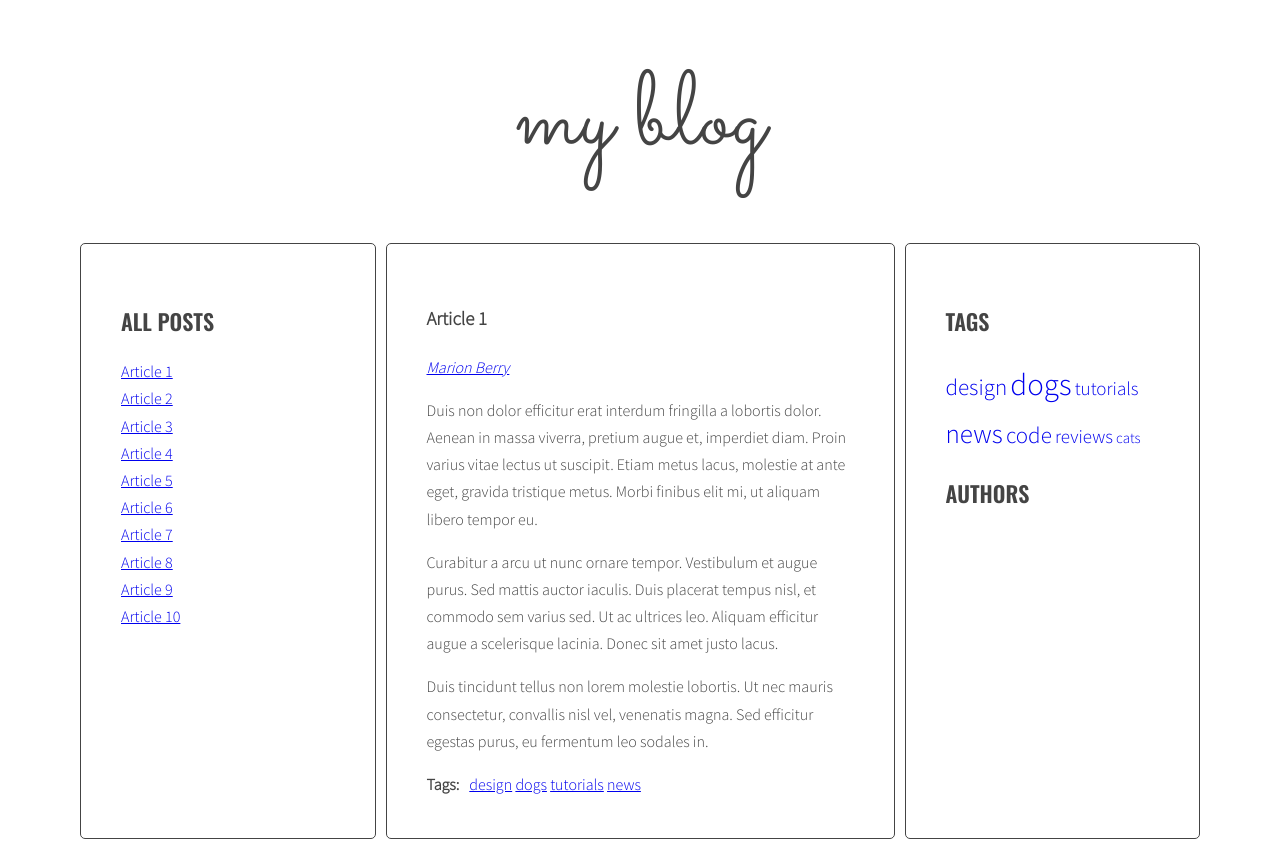
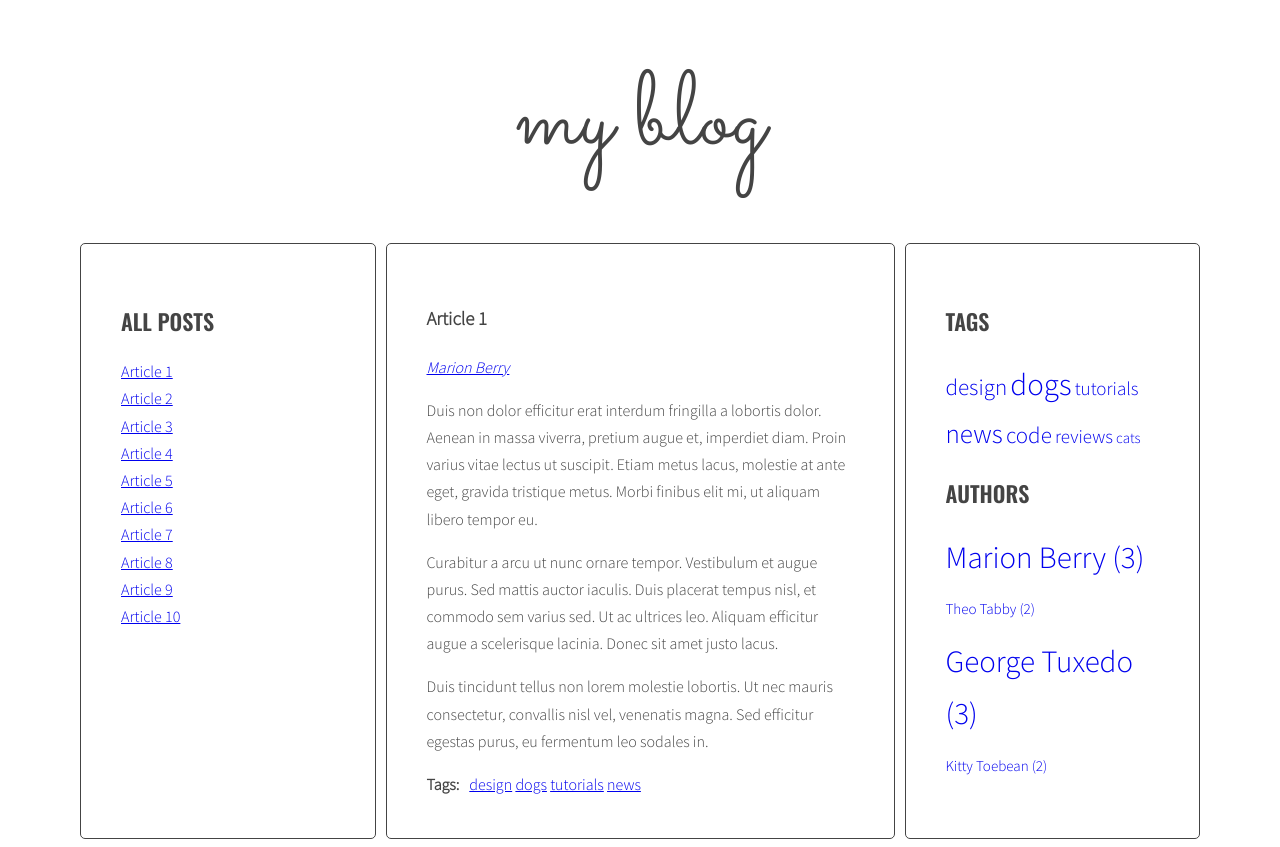
Before and after one commit to Martenia/javascript-blog, a website: page index.html in a window 1280 px wide. Drawn offline with nearby package versions, Linux system fonts and the light colour scheme.

Commit message:
Dokończenie zadania 6.3

```diff
--- a/js/script.js
+++ b/js/script.js
@@ -1,4 +1,16 @@
 'use strict';
+
+const opt = {
+  articleSelector: '.post',
+  titleSelector: '.post-title',
+  titleListSelector: '.titles',
+  articleTagsSelector: '.post-tags .list',
+  articleAuthorSelector: '.post-author',
+  cloudClassCount: 5,
+  cloudClassPrefix: 'tag-size-',
+  authorsListSelector: '.authors.list',
+  tagsListSelector: '.tags.list'
+};
 
 function titleClickHandler(event){
   console.log('Link was clicked!');
@@ -39,25 +51,15 @@ function titleClickHandler(event){
 }
 
 
-const optArticleSelector = '.post',
-  optTitleSelector = '.post-title',
-  optTitleListSelector = '.titles',
-  optArticleTagsSelector = '.post-tags .list',
-  optArticleAuthorSelector = '.post-author',
-  optCloudClassCount = 5,
-  optCloudClassPrefix = 'tag-size-',
-  optAuthorsListSelector = '.authors.list',
-  optTagsListSelector = '.tags.list';
-
 
 function generateTitleLinks(customSelector = ''){
 
   /* remove contents of titleList */
-  const titleList = document.querySelector(optTitleListSelector);
+  const titleList = document.querySelector(opt.titleListSelector);
   titleList.innerHTML = '';
 
   /* for each article */
-  const articles = document.querySelectorAll(optArticleSelector + customSelector);
+  const articles = document.querySelectorAll(opt.articleSelector + customSelector);
   // console.log(articles);
   // console.log(customSelector);
   // console.log(optArticleSelector + customSelector);
@@ -69,7 +71,7 @@ function generateTitleLinks(customSelector = ''){
     const articleId = article.getAttribute('id');
 
     /* find the title element & get the title from the title element */
-    const articleTitle = article.querySelector(optTitleSelector).innerHTML;
+    const articleTitle = article.querySelector(opt.titleSelector).innerHTML;
 
     /* create HTML of the link */
     const linkHTML = '<li><a href="#' + articleId + '"><span>' + articleTitle + '</span></a></li>';
@@ -124,9 +126,9 @@ function calculateTagClass(count, params) {
   const normalizedCount = count - params.min;
   const normalizedMax = params.max - params.min;
   const percentage = normalizedCount / normalizedMax;
-  const classNumber = Math.floor( percentage * (optCloudClassCount - 1) + 1 );
+  const classNumber = Math.floor( percentage * (opt.cloudClassCount - 1) + 1 );
 
-  return optCloudClassPrefix + classNumber;
+  return opt.cloudClassPrefix + classNumber;
 }
 
 
@@ -134,12 +136,12 @@ function generateTags(){
   /* [NEW] create a new variable allTags with an empty object */
   let allTags = {};
   /* find all articles */
-  const articles = document.querySelectorAll(optArticleSelector);
+  const articles = document.querySelectorAll(opt.articleSelector);
   // console.log(articles);
   /* START LOOP: for every article: */
   for(let article of articles){
     /* find tags wrapper */
-    const tagsWrapper = article.querySelector(optArticleTagsSelector);
+    const tagsWrapper = article.querySelector(opt.articleTagsSelector);
     // console.log(tagsWrapper);
     /* make html variable with empty string */
     let html = '';
@@ -172,7 +174,7 @@ function generateTags(){
     /* END LOOP: for every article: */
   }
   /* [NEW] find list of tags in right column */
-  const tagList = document.querySelector(optTagsListSelector);
+  const tagList = document.querySelector(opt.tagsListSelector);
 
   const tagsParams = calculateTagsParams(allTags);
   console.log('tagsParams:', tagsParams);
@@ -286,8 +288,8 @@ calculateAuthorsParams();
 
 
 function calculateAuthorClass(count, params) {
-  const classNumber = Math.floor( ( (count - params.min) / (params.max - params.min) ) * optCloudClassCount + 1 );
-  return optCloudClassPrefix + classNumber;
+  const classNumber = Math.floor( ( (count - params.min) / (params.max - params.min) ) * opt.cloudClassCount + 1 );
+  return opt.cloudClassPrefix + classNumber;
 }
 
 
@@ -295,12 +297,12 @@ function generateAuthors(){
   // create a new variable allAuthors with an empty object
   let allAuthors = {};
   /* find all articles */
-  const articles = document.querySelectorAll(optArticleSelector);
+  const articles = document.querySelectorAll(opt.articleSelector);
   // console.log(articles);
   /* START LOOP: for every article: */
   for (let article of articles){
     /* find author wrapper */
-    const authorWrapper = article.querySelector(optArticleAuthorSelector);
+    const authorWrapper = article.querySelector(opt.articleAuthorSelector);
     // console.log(authorWrapper);
 
     /* get tags from data-author attribute */
@@ -325,7 +327,7 @@ function generateAuthors(){
     authorWrapper.innerHTML = authorTag;
   }
   /* find list of authors in right column */
-  const authorList = document.querySelector(optAuthorsListSelector);
+  const authorList = document.querySelector(opt.authorsListSelector);
 
   const authorsParams = calculateAuthorsParams(allAuthors);
   console.log('authorsParams:', authorsParams);
@@ -336,7 +338,7 @@ function generateAuthors(){
   /* START LOOP: for each author in allAuthors */
   for (let author in allAuthors) {
 
-    const authorLinkHTML = '<li><a href="#author-' + author + '" class="' + calculateAuthorClass(allAuthors[author], authorsParams) + '">' + author + '</a></li>';
+    const authorLinkHTML = '<li><a href="#author-' + author + '" class="' + calculateAuthorClass(allAuthors[author], authorsParams) + '">' + author + ' (' + allAuthors[author] + ') ' + '</a></li>';
     console.log('authorLinkHTML:', authorLinkHTML);
 
     /* generate code of a link and add it to allAuthors HTML */
@@ -346,7 +348,7 @@ function generateAuthors(){
   }
 
   /* add html from allAuthorsHTML to authorList */
-  authorList.innerHtml = allAuthorsHTML;
+  authorList.innerHTML = allAuthorsHTML;
 }
 generateAuthors();
 
--- a/sass/style.scss
+++ b/sass/style.scss
@@ -135,7 +135,7 @@ body {
   font-size: 27px;
   text-decoration: none;
 }
-.tag-size-5 {
+.tag-size-5, .tag-size-6 {
   font-size: 31px;
   text-decoration: none;
 }
```
Also changed, not shown: css/style.css.
